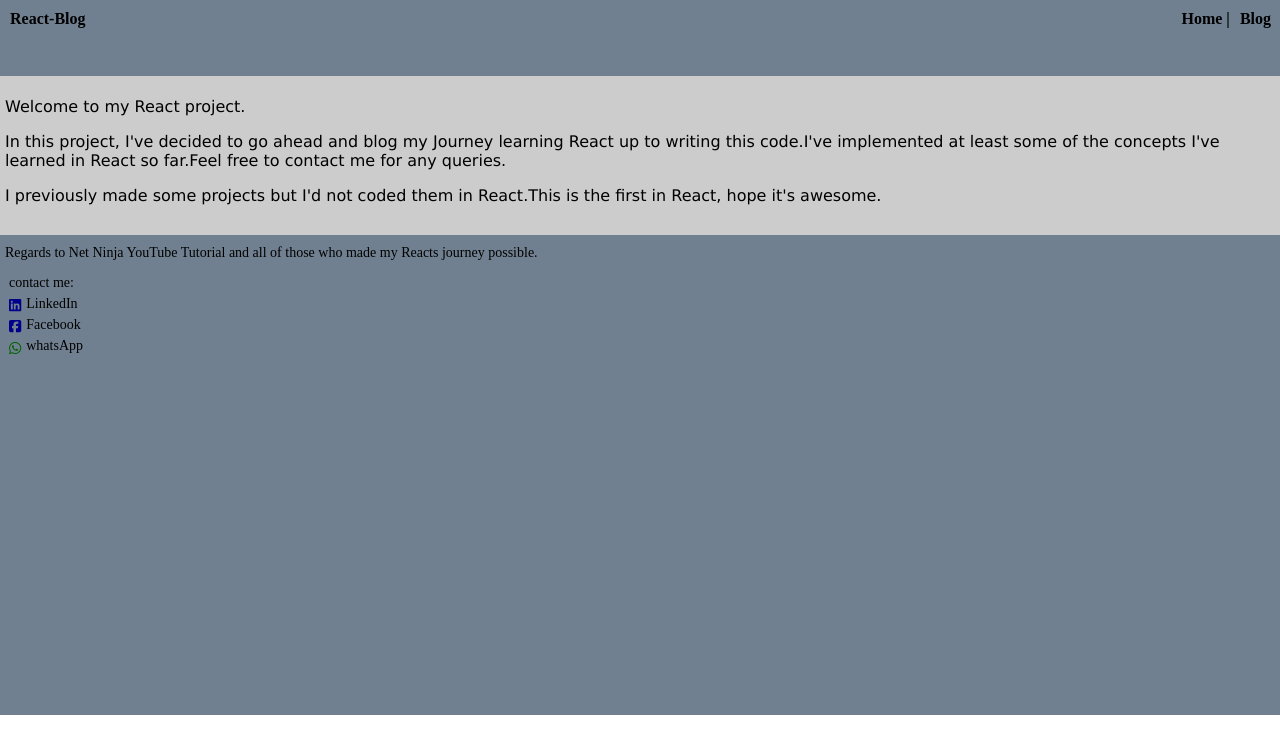
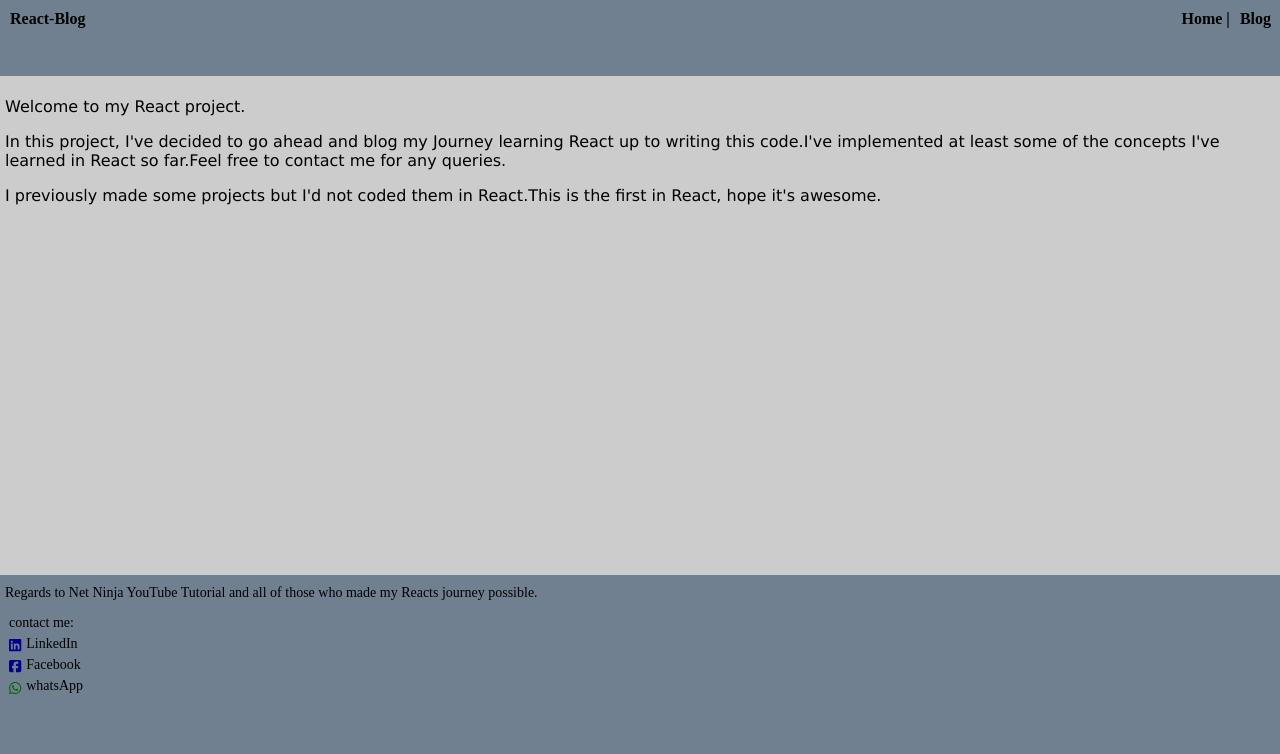
Before and after one commit to kass8mal8/React-Blog, a React (Create React App) app: page / in a window 1280 px wide. Shown: the top 754 px of the page. Built offline with nearby package versions, Linux system fonts and the light colour scheme.

Commit message:
1 file modified

```diff
--- a/src/style.css
+++ b/src/style.css
@@ -53,10 +53,11 @@ a{
   margin-right: -10px;
   font-family: 'Lucida Sans', 'Lucida Sans Regular', 'Lucida Grande', 'Lucida Sans Unicode', Geneva, Verdana, sans-serif;
   padding-bottom: 20px;
+  height: 60vh;
 }
 .footerDiv{
     background-color: slategrey;
-    height:60vh;
+    height:30vh;
     margin-right: -10px;
     margin-left:-8px;
     margin-bottom: -10px;
```
